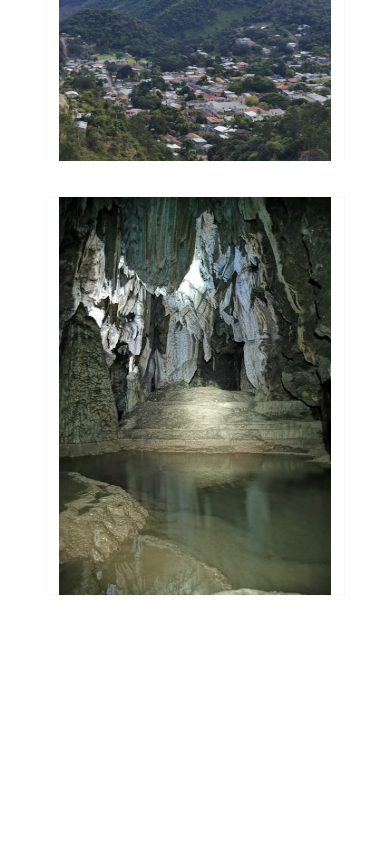
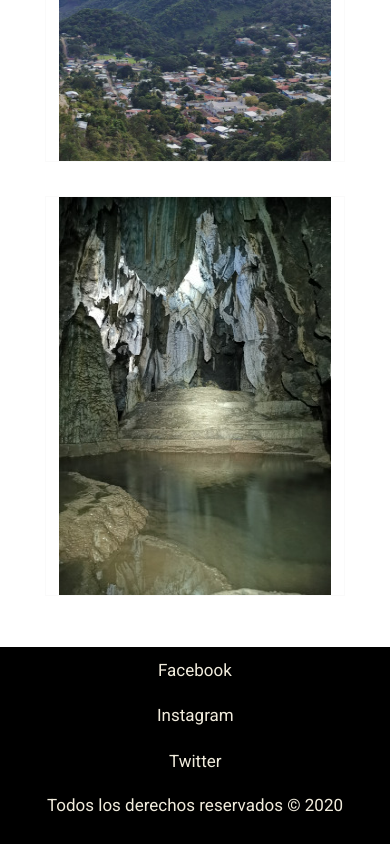
Before and after one commit to crist-12/munipage2, a React (Create React App) app: page /galeria in a window 390 px wide. Shown: the part 10381-11225 px from the top of the page. Before the commit the page ends 11028 px from the top, so only its background shows below. Built offline with nearby package versions, Linux system fonts and the light colour scheme.

Commit message:
Footer Aplicado y correcciones a galería

```diff
--- a/package.json
+++ b/package.json
@@ -10,6 +10,8 @@
     "react": "^17.0.2",
     "react-bootstrap": "^1.5.2",
     "react-dom": "^17.0.2",
+    "react-router-bootstrap": "^0.25.0",
+    "react-router-dom": "^5.2.0",
     "react-scripts": "4.0.3",
     "web-vitals": "^1.1.1"
   },
--- a/src/App.js
+++ b/src/App.js
@@ -1,11 +1,12 @@
 import logo from './logo.svg';
 import React from 'react';
 import { LinkContainer } from 'react-router-bootstrap';
-import BrandHeader from "./components/header/BrandHeader/brandHeader";
+import BrandHeader from "./Components/header/BrandHeader/brandHeader";
 import { BrowserRouter as Router, MemoryRouter, Route, Switch} from 'react-router-dom';
-import Index from './components/pages/index/index';
-import MuniApp from './components/pages/muniapp/muniapp';
-import Galeria from './components/pages/galeria/Galeria'
+import Index from './Components/pages/index/index';
+import MuniApp from './Components/pages/muniapp/muniapp';
+import Galeria from './Components/pages/galeria/Galeria.js'
+import Footer from './Components/Footer/Footer'
 import './App.css';
 import 'bootstrap/dist/css/bootstrap.min.css';
 
@@ -41,6 +42,7 @@ function App() {
           </Route>
         </Switch>
       </section>
+      <Footer></Footer>
     </Router>
   );
 }
--- a/src/Components/css/galeria.css
+++ b/src/Components/css/galeria.css
@@ -161,12 +161,12 @@ footer section p{
   }
 
   footer nav ul li a {
-    font-size: 1.5em;
+    font-size: 1em;
   }
 }
 
 @media screen and (max-width: 1024px) {
   footer nav ul li a {
-    font-size: 1.3em;
+    font-size: 1em;
   }
 }
--- a/src/components/pages/galeria/Galeria.js
+++ b/src/components/pages/galeria/Galeria.js
@@ -202,12 +202,8 @@ function Galeria(){
                 <section class="tarjeta">
                     <a href={Tratada24}>
                         <img src={Imagen24} alt="Imagen"/>
-
                     </a>
                 </section>
-
-
-
             </section>
             </main>
         </div>
```
Also changed, not shown: 1 other file (tests, documents, lock files or other folders).
